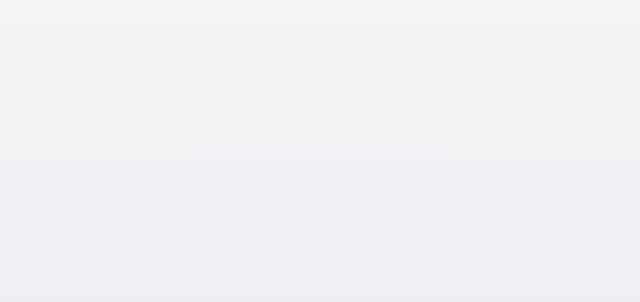
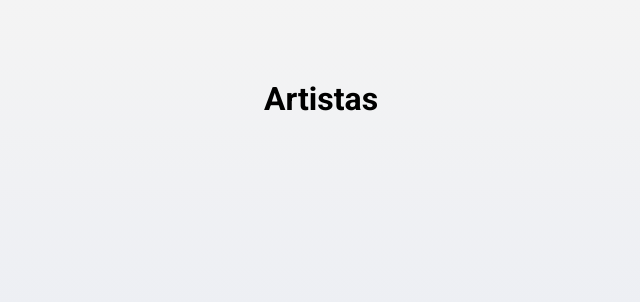
Before and after one commit to jordelucas/player-music-iTunes, a React (Create React App) app: page /searchartist in a window 1280 px wide. Shown: the top 302 px of the page, without its empty margins (319-959 px from the left). Built offline with nearby package versions, Linux system fonts and the light colour scheme.

Commit message:
redireciona para listagem de artistas

```diff
--- a/src/pages/Inicio/index.js
+++ b/src/pages/Inicio/index.js
@@ -2,7 +2,7 @@ import React from 'react'
 import logo from '../../assets/logo.svg'
 import ChevronRightIcon from '@material-ui/icons/ChevronRight';
 
-export default function Inicio() {
+export default function Inicio({ history }) {
     return (
         <>
             <img src={logo} alt="logomarca"/>
@@ -14,7 +14,7 @@ export default function Inicio() {
                 Lorem, ipsum dolor sit amet consectetur adipisicing elit
                 </p>
 
-                <button><ChevronRightIcon /></button>
+                <button onClick={() => history.push('/searchartist')}><ChevronRightIcon /></button>
             </div>
         </>
     )
--- /dev/null
+++ b/src/pages/SearchArtist/index.js
@@ -0,0 +1,7 @@
+import React from 'react'
+
+export default function SearchArtist() {
+    return (
+        <h1>Artistas</h1>
+    )
+}
--- a/src/routes.js
+++ b/src/routes.js
@@ -2,12 +2,14 @@ import React from 'react'
 import { BrowserRouter, Switch, Route } from 'react-router-dom'
 
 import Inicio from './pages/Inicio'
+import SearchArtist from './pages/SearchArtist'
 
 export default function Routes() {
     return (
         <BrowserRouter>
             <Switch>
                 <Route path='/' exact component={Inicio} />
+                <Route path='/searchartist' component={SearchArtist} />
             </Switch>
         </BrowserRouter>
     )
```
Also changed, not shown: src/pages/SearchArtist/styles.css (added).
